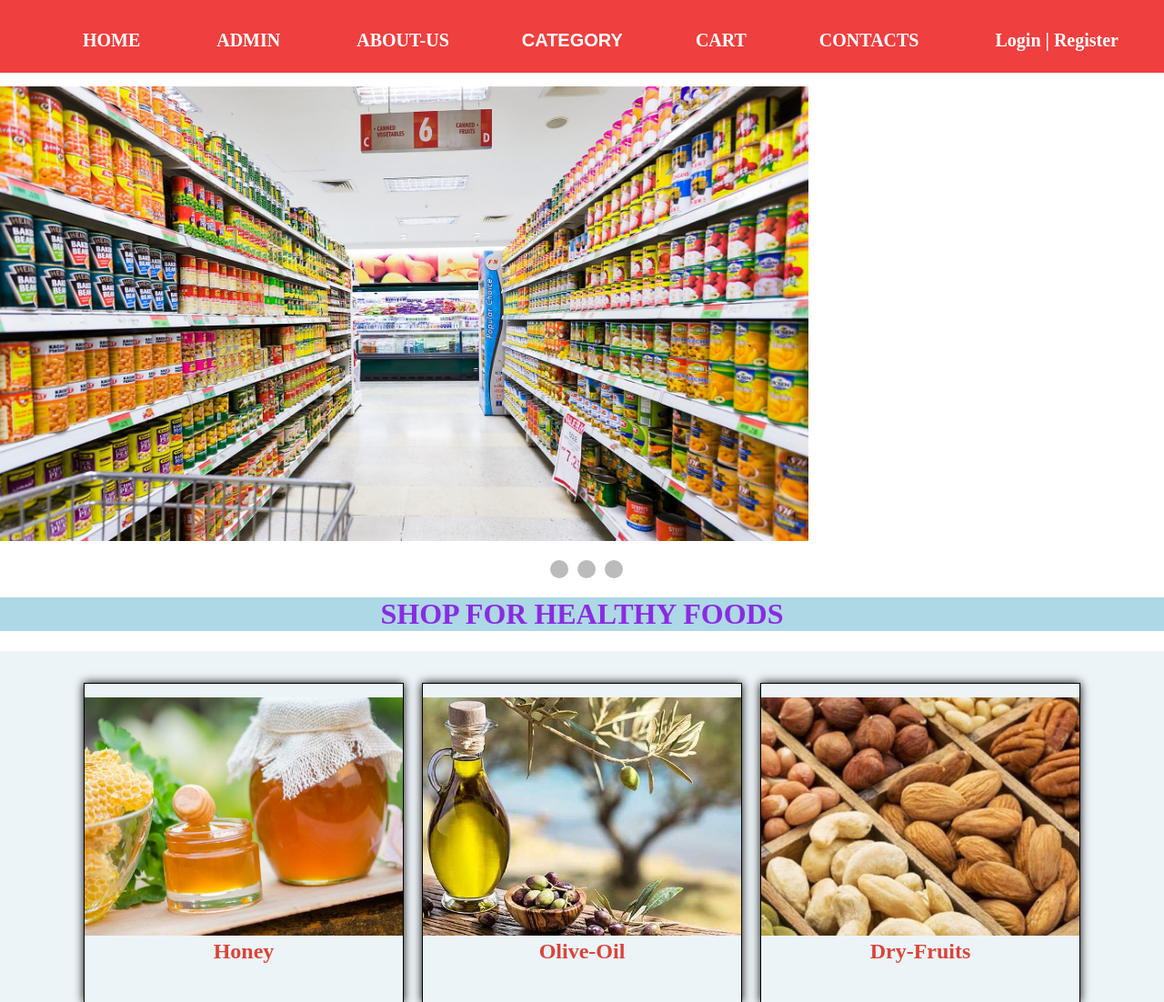
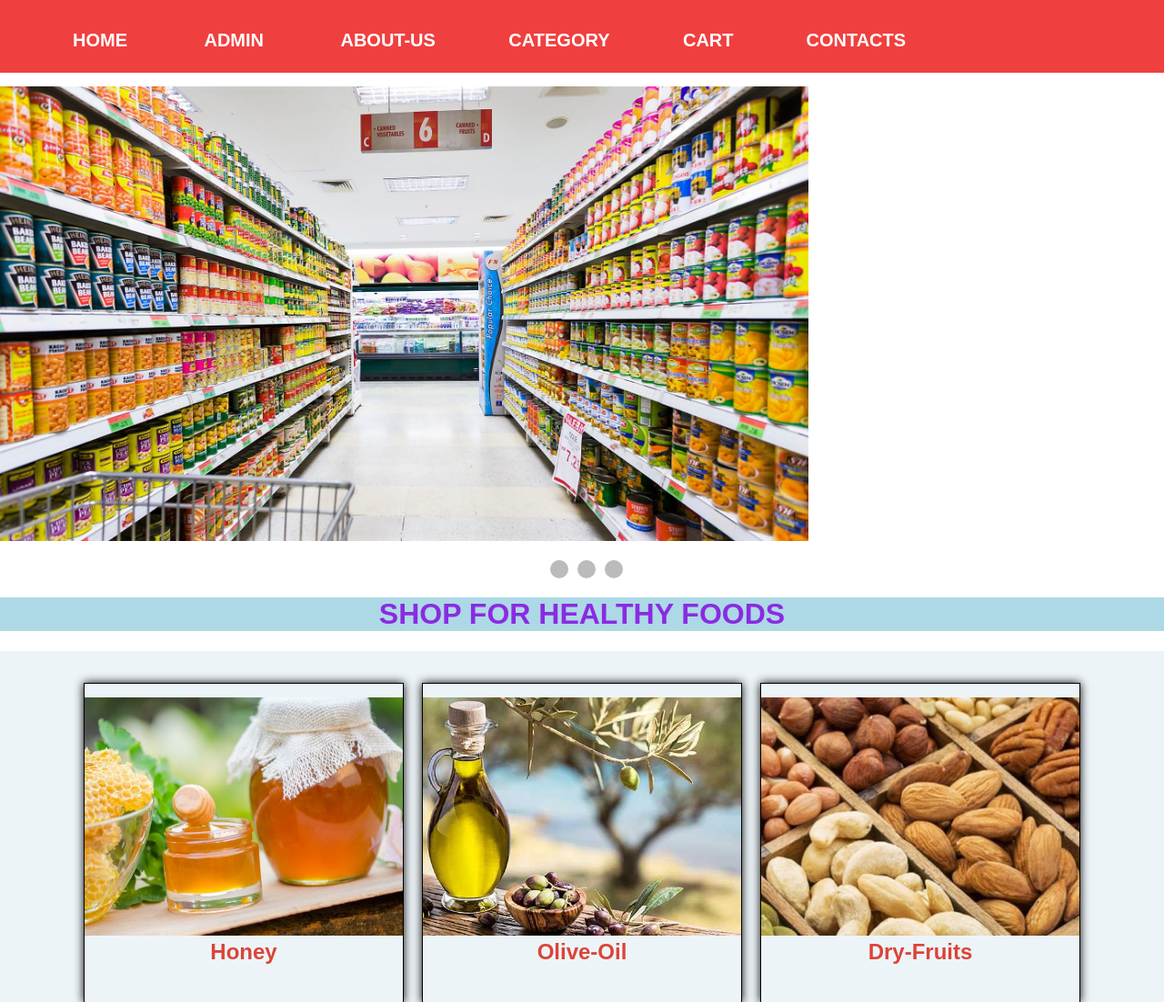
Before and after one commit to Mukul-agrawal/The-Grocers-Market, a PHP site: page / in a window 1280 px wide. Shown: the top 1102 px of the page at 91% size. Run offline with PHP 8.4, Linux system fonts and the light colour scheme; data comes from the database, SQL or seed files in the repository.

Commit message:
change font family

```diff
--- a/public/proj.css
+++ b/public/proj.css
@@ -3,7 +3,7 @@
   padding: 0;
   width: 100%;
   height: 100vh;
-  font-family:  'Bitter', serif;
+  font-family: 'Noto Sans JP', sans-serif;
 }
 
 .navbar {
@@ -61,10 +61,11 @@
 background-color: transparent;
 color: white;
 padding: 16px;
-font-size: 16px;
+font-size: 20px;
 border: none;
 }
 .dropbtn a{
+  text-decoration: none;
   font-size: 20px;
 }
 .dropdown {
```
